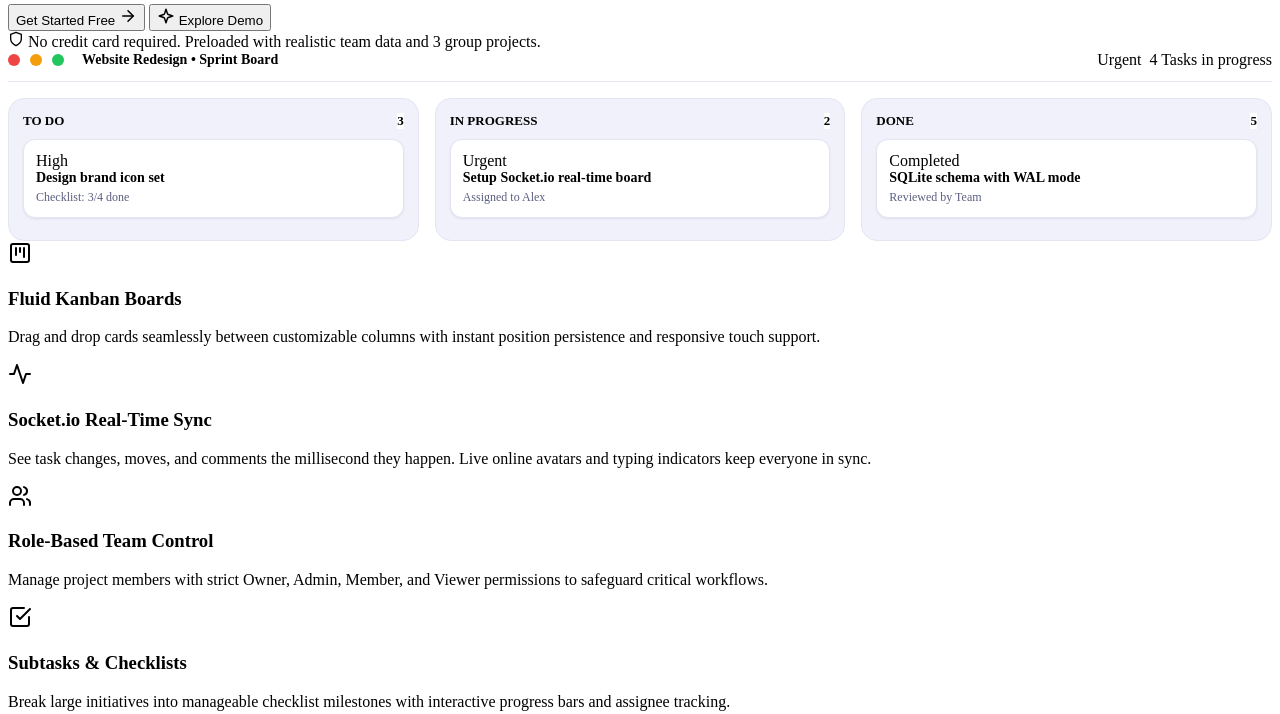
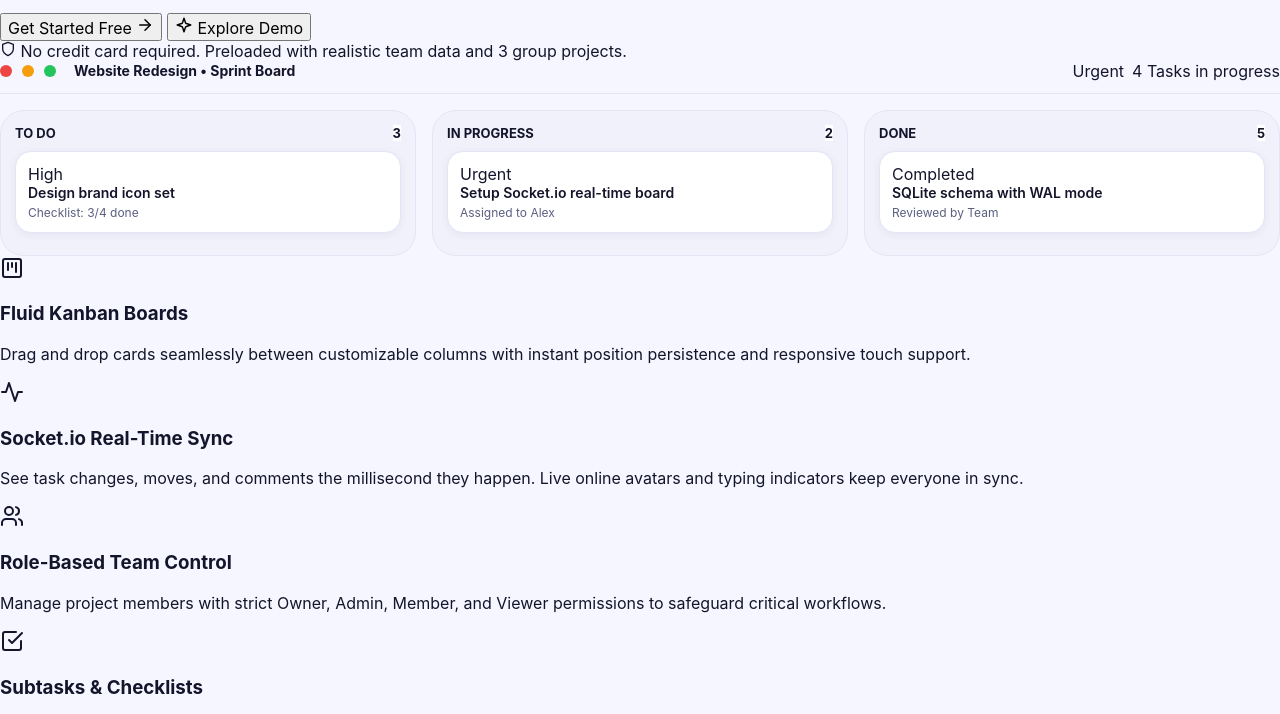
Before and after one commit to generalareas9-sys/CodeAlpha_ProjectManagementTool, a website: page public/index.html in a window 1280 px wide. Shown: the part 494-1208 px from the top of the page. Drawn offline with nearby package versions, Linux system fonts and the light colour scheme; no server answers.

Commit message:
refactor: update public/css/theme.css

```diff
--- a/public/css/theme.css
+++ b/public/css/theme.css
@@ -1,131 +1,70 @@
-/* Taskora Theme & Design Tokens */
-@import url('https://fonts.googleapis.com/css2?family=Inter:wght@400;500;600;700&family=Plus+Jakarta+Sans:wght@500;600;700;800&display=swap');
-
 :root {
-    /* Color Palette - Default Light Theme */
   --bg: #F5F6FF;
   --surface: #FFFFFF;
   --surface-2: #F0F1FB;
-    --surface-hover: #E8EAF8;
+  --surface-3: #E9EAF7;
   --border: #E3E5F4;
-    --border-hover: #CBD0ED;
+  --border-strong: #D4D7EC;
   --text: #14152B;
   --text-muted: #5B5F80;
-    --text-subtle: #797E9E;
-
-    /* Brand Gradient & Colors */
-    --brand-gradient: linear-gradient(135deg, #6366F1 0%, #8B5CF6 50%, #EC4899 100%);
-    --brand-primary: #6366F1;
-    --brand-secondary: #8B5CF6;
-    --brand-accent: #EC4899;
-    --brand-primary-hover: #4F46E5;
-    --brand-primary-light: rgba(99, 102, 241, 0.12);
-    --brand-primary-border: rgba(99, 102, 241, 0.25);
-
-    /* Priority Colors (WCAG compliant) */
-    --priority-low: #22C55E;
-    --priority-low-bg: rgba(34, 197, 94, 0.12);
-    --priority-low-text: #15803D;
-
-    --priority-medium: #F59E0B;
-    --priority-medium-bg: rgba(245, 158, 11, 0.12);
-    --priority-medium-text: #B45309;
-
-    --priority-high: #F97316;
-    --priority-high-bg: rgba(249, 115, 22, 0.12);
-    --priority-high-text: #C2410C;
-
-    --priority-urgent: #EF4444;
-    --priority-urgent-bg: rgba(239, 68, 68, 0.12);
-    --priority-urgent-text: #B91C1C;
-
-    /* Semantic States */
-    --danger: #EF4444;
-    --danger-surface: #FEF2F2;
-    --danger-border: #FCA5A5;
-    --success: #10B981;
-    --success-surface: #ECFDF5;
+  --text-soft: #777B99;
+  --brand-1: #6366F1;
+  --brand-2: #8B5CF6;
+  --brand-3: #EC4899;
+  --brand-gradient: linear-gradient(135deg, #6366F1, #8B5CF6, #EC4899);
+  --success: #22C55E;
   --warning: #F59E0B;
+  --high: #F97316;
+  --urgent: #EF4444;
   --info: #3B82F6;
-
-    /* Shadows */
-    --shadow-sm: 0 1px 3px rgba(20, 21, 43, 0.05), 0 1px 2px rgba(20, 21, 43, 0.03);
-    --shadow-md: 0 4px 12px -2px rgba(20, 21, 43, 0.08), 0 2px 6px -1px rgba(20, 21, 43, 0.04);
-    --shadow-lg: 0 12px 28px -4px rgba(20, 21, 43, 0.12), 0 4px 12px -2px rgba(20, 21, 43, 0.06);
-    --shadow-xl: 0 20px 38px -6px rgba(20, 21, 43, 0.16), 0 8px 16px -4px rgba(20, 21, 43, 0.08);
-
-    /* Radii */
-    --radius-sm: 8px;
-    --radius-md: 12px;
-    --radius-lg: 16px;
-    --radius-xl: 20px;
-    --radius-full: 9999px;
-
-    /* Typography */
-    --font-heading: 'Plus Jakarta Sans', -apple-system, BlinkMacSystemFont, 'Segoe UI', Roboto, sans-serif;
-    --font-body: 'Inter', -apple-system, BlinkMacSystemFont, 'Segoe UI', Roboto, sans-serif;
-
-    /* Transitions */
-    --transition-fast: 150ms cubic-bezier(0.4, 0, 0.2, 1);
-    --transition-base: 200ms cubic-bezier(0.4, 0, 0.2, 1);
-    --transition-slow: 250ms cubic-bezier(0.4, 0, 0.2, 1);
-
-    /* Layout metrics */
-    --navbar-height: 64px;
-    --sidebar-width: 260px;
-    --mobile-nav-height: 60px;
-
-    /* Focus ring */
-    --focus-ring: 0 0 0 3px rgba(99, 102, 241, 0.35);
+  --shadow-sm: 0 2px 8px rgba(45, 49, 93, 0.06);
+  --shadow-md: 0 12px 30px rgba(45, 49, 93, 0.10);
+  --shadow-lg: 0 24px 60px rgba(45, 49, 93, 0.14);
+  --radius-sm: 10px;
+  --radius-md: 16px;
+  --radius-lg: 24px;
+  --focus: 0 0 0 3px rgba(99, 102, 241, 0.25);
+  --ease: 180ms ease;
+  color-scheme: light;
 }
 
-/* Dark Theme Variables */
 [data-theme="dark"] {
   --bg: #0F1020;
   --surface: #17182B;
   --surface-2: #1F2038;
-    --surface-hover: #262846;
+  --surface-3: #262846;
   --border: #2C2E4A;
-    --border-hover: #3E4166;
+  --border-strong: #3A3D5D;
   --text: #F3F4FB;
   --text-muted: #A5A9C6;
-    --text-subtle: #8489AB;
-
-    --brand-primary-light: rgba(99, 102, 241, 0.2);
-    --brand-primary-border: rgba(99, 102, 241, 0.4);
-
-    --priority-low-text: #4ADE80;
-    --priority-low-bg: rgba(34, 197, 94, 0.18);
-
-    --priority-medium-text: #FBBF24;
-    --priority-medium-bg: rgba(245, 158, 11, 0.18);
-
-    --priority-high-text: #FB923C;
-    --priority-high-bg: rgba(249, 115, 22, 0.18);
-
-    --priority-urgent-text: #F87171;
-    --priority-urgent-bg: rgba(239, 68, 68, 0.18);
-
-    --danger-surface: rgba(239, 68, 68, 0.12);
-    --danger-border: rgba(239, 68, 68, 0.3);
-    --success-surface: rgba(16, 185, 129, 0.12);
-
-    --shadow-sm: 0 1px 3px rgba(0, 0, 0, 0.3);
-    --shadow-md: 0 4px 14px rgba(0, 0, 0, 0.4);
-    --shadow-lg: 0 12px 30px rgba(0, 0, 0, 0.5);
-    --shadow-xl: 0 20px 40px rgba(0, 0, 0, 0.6);
-
-    --focus-ring: 0 0 0 3px rgba(139, 92, 246, 0.45);
+  --text-soft: #8589A8;
+  --shadow-sm: 0 2px 10px rgba(0, 0, 0, 0.16);
+  --shadow-md: 0 14px 34px rgba(0, 0, 0, 0.24);
+  --shadow-lg: 0 28px 70px rgba(0, 0, 0, 0.34);
+  --focus: 0 0 0 3px rgba(139, 92, 246, 0.35);
+  color-scheme: dark;
 }
 
-/* Respect user's motion preference */
+* { box-sizing: border-box; }
+html { min-width: 320px; background: var(--bg); }
+body {
+  margin: 0;
+  background: var(--bg);
+  color: var(--text);
+  font-family: Inter, ui-sans-serif, system-ui, -apple-system, BlinkMacSystemFont, "Segoe UI", sans-serif;
+  -webkit-font-smoothing: antialiased;
+  text-rendering: optimizeLegibility;
+}
+button, input, textarea, select { font: inherit; }
+button, a { -webkit-tap-highlight-color: transparent; }
+a { color: inherit; text-decoration: none; }
+::selection { color: #fff; background: var(--brand-2); }
+:focus-visible { outline: none; box-shadow: var(--focus); }
+
+@media (prefers-color-scheme: dark) {
+  html[data-theme="system"] { --bg: #0F1020; --surface: #17182B; --surface-2: #1F2038; --surface-3: #262846; --border: #2C2E4A; --border-strong: #3A3D5D; --text: #F3F4FB; --text-muted: #A5A9C6; --text-soft: #8589A8; color-scheme: dark; }
+}
+
 @media (prefers-reduced-motion: reduce) {
-    *,
-    *::before,
-    *::after {
-        animation-duration: 0.01ms !important;
-        animation-iteration-count: 1 !important;
-        transition-duration: 0.01ms !important;
-        scroll-behavior: auto !important;
+  *, *::before, *::after { scroll-behavior: auto !important; animation-duration: 0.01ms !important; animation-iteration-count: 1 !important; transition-duration: 0.01ms !important; }
 }
-}
```
Lines whose indentation alone changed are shown as unchanged.
